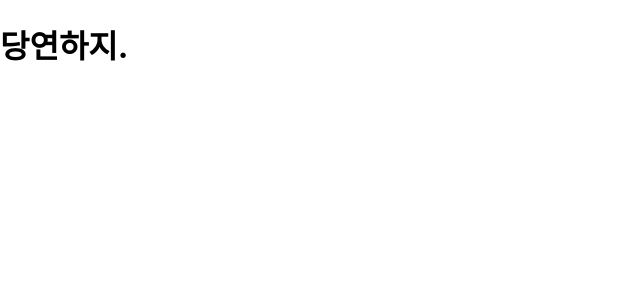
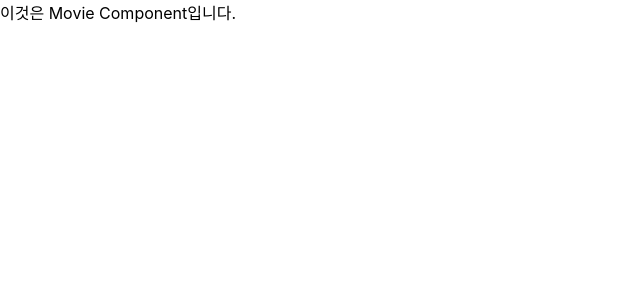
Before and after one commit to LeeYongWon/React, a React (Create React App) app in the folder movie-project/: page / in a window 1280 px wide. Shown: the top 300 px of the page, without its empty margins (0-640 px from the left). Built offline with nearby package versions, Linux system fonts and the light colour scheme.

Commit message:
Movie Component 생성

```diff
--- a/movie-project/src/App.js
+++ b/movie-project/src/App.js
@@ -1,12 +1,12 @@
 import React, {Component} from 'react';
-
+import Moive from './Movie';
 import './App.css';
 
 class App extends Component{
   render(){
     return(
       <div className='App'>
-        <h1>당연하지.</h1>
+        <Moive />
       </div>
     )
   }
--- /dev/null
+++ b/movie-project/src/Movie.js
@@ -0,0 +1,11 @@
+import React, {Component} from 'react';
+
+class Movie extends Component{
+    render(){
+        return (
+            <div>이것은 Movie Component입니다.</div>
+        );
+    }
+}
+
+export default Movie;
```
Also changed, not shown: movie-project/src/Movie.css (added).
